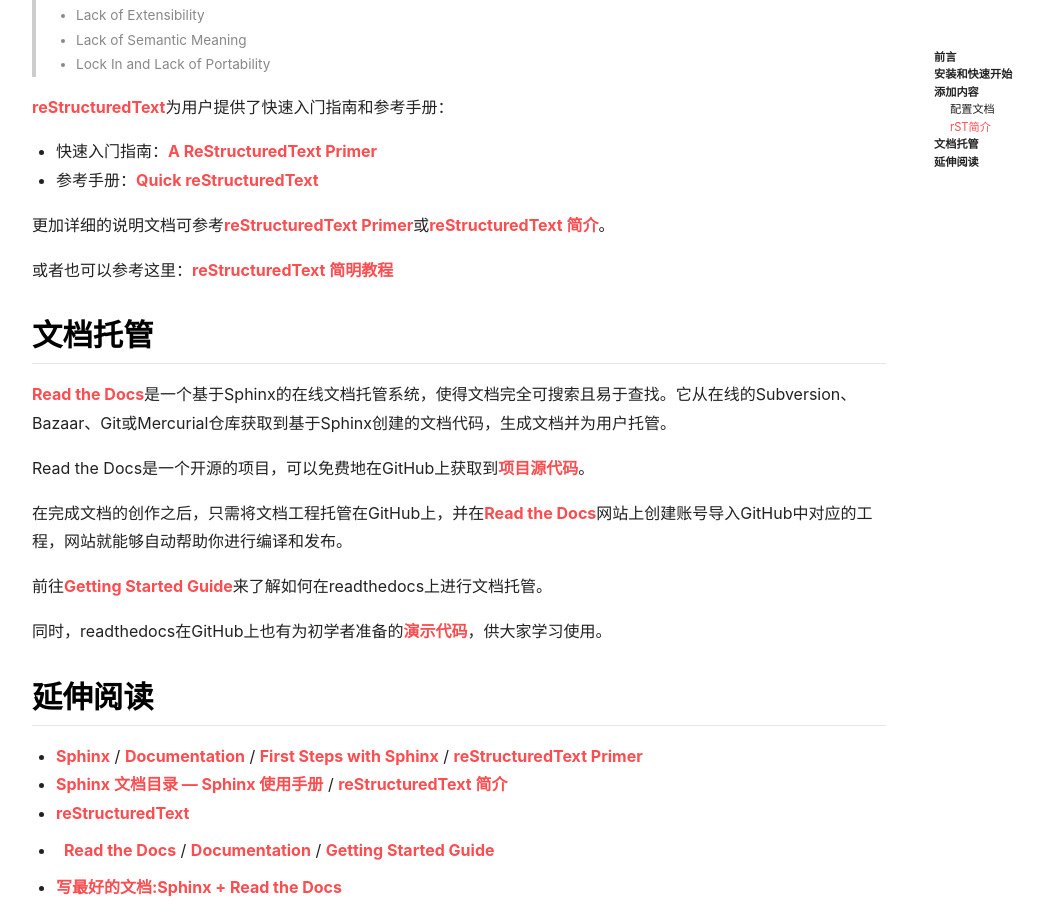
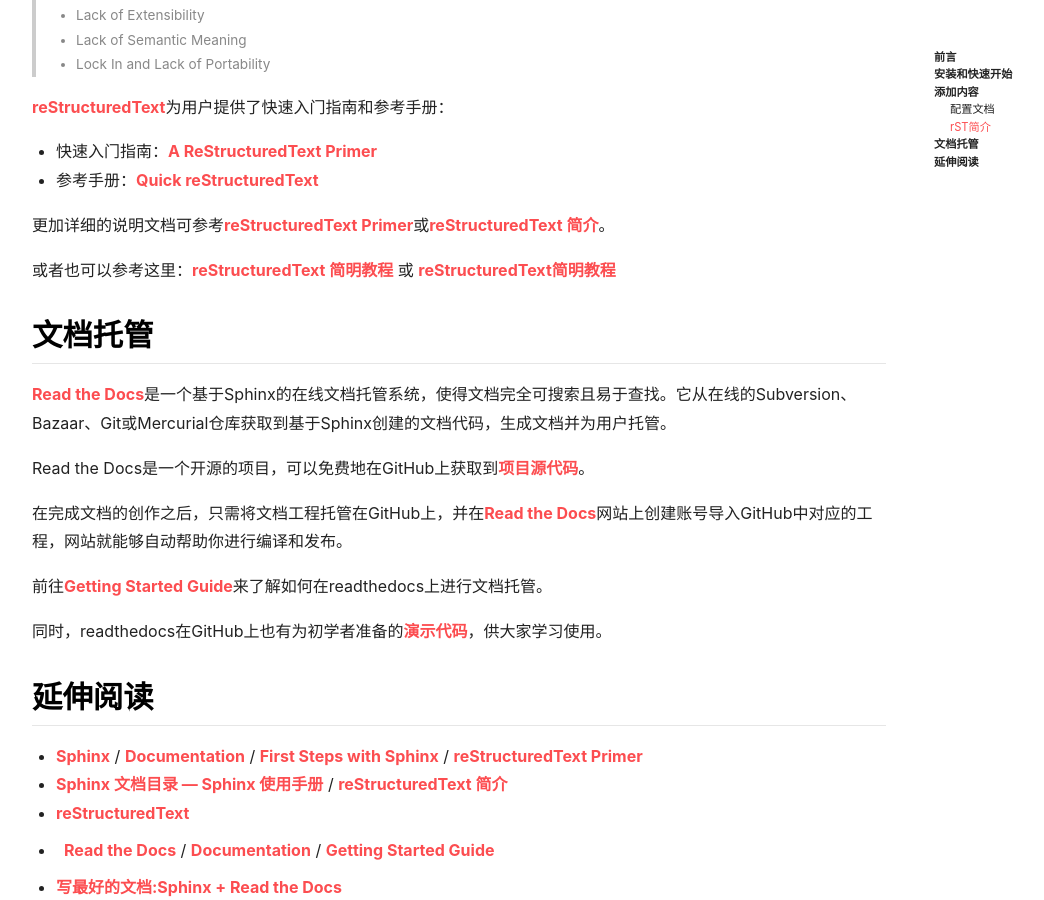
Before and after one commit to lyk6756/lyk6756.github.io, a Jekyll site: the page built from _posts/2018-01-30-read_the_docs.md, in a window 1280 px wide and 900 px high, scrolled down 2782 px. Shown: the whole window, without its empty margins (71-1115 px from the left). Built offline with Jekyll 4.4.1, drawn with Linux system fonts in a browser that asks for light colours; nearby versions of some CDN libraries; comment, search, counter and statistics services are not loaded.

Commit message:
Update 2018-01-30-read_the_docs.md

```diff
--- a/_posts/2018-01-30-read_the_docs.md
+++ b/_posts/2018-01-30-read_the_docs.md
@@ -100,7 +100,7 @@
 
 更加详细的说明文档可参考[reStructuredText Primer](http://www.sphinx-doc.org/en/stable/rest.html)或[reStructuredText 简介](http://zh-sphinx-doc.readthedocs.io/en/latest/rest.html)。
 
-或者也可以参考这里：[reStructuredText 简明教程](http://jwch.sdut.edu.cn/book/rst.html)
+或者也可以参考这里：[reStructuredText 简明教程](https://book42qu.readthedocs.io/en/latest/rst.html) 或 [reStructuredText简明教程](https://linuxtools-rst.readthedocs.io/zh_CN/latest/helloworld.html)
 
 ## 文档托管
 
```
